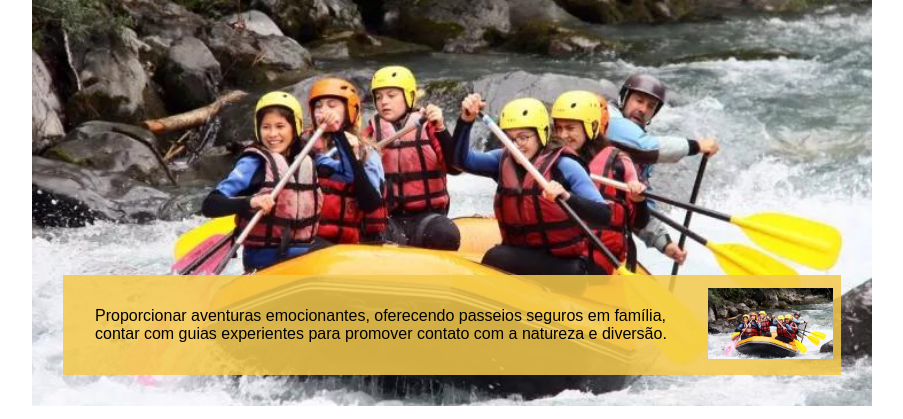
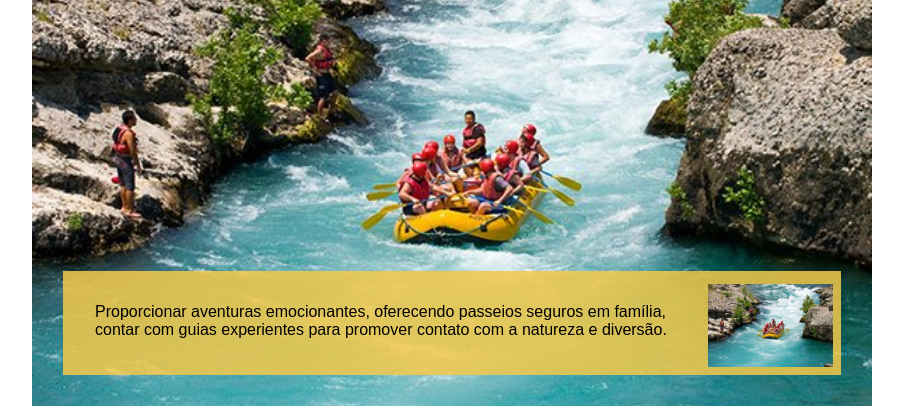
Before and after one commit to leonardogaaz/wdd130, a plain HTML site: page wwr/sobre.html in a window 1280 px wide. Shown: the part 346-765 px from the top of the page, without its empty margins (188-1091 px from the left). Drawn offline with Linux system fonts and the light colour scheme.

Commit message:
Imagens alteradas

```diff
--- a/wwr/estilos/rafting.css
+++ b/wwr/estilos/rafting.css
@@ -70,7 +70,7 @@ footer {
 .hero {
     position: relative;
     min-height: 500px;
-    background-image: url("../imagens/rafting-fundo.jpg");
+    background-image: url("../imagens/rafting-aventura.jpg");
     background-size: cover;
     background-position: center;
 }
--- a/wwr/sobre.html
+++ b/wwr/sobre.html
@@ -30,7 +30,7 @@
         <div class="hero">
             <h1>Aventura Rafting</h1>
             <article>
-                <img src="imagens/rafting-fundo.jpg"
+                <img src="imagens/rafting-aventura.jpg"
                   alt="Grupo de pessoas praticando rafting em um rio com corredeiras" width="100"
                   height="100">
                 <p>Proporcionar aventuras emocionantes, oferecendo passeios seguros em família,
```
Also changed, not shown: wwr/imagens/rafting-aventura.jpg (added), wwr/imagens/rafting-fundo.jpg (deleted).
